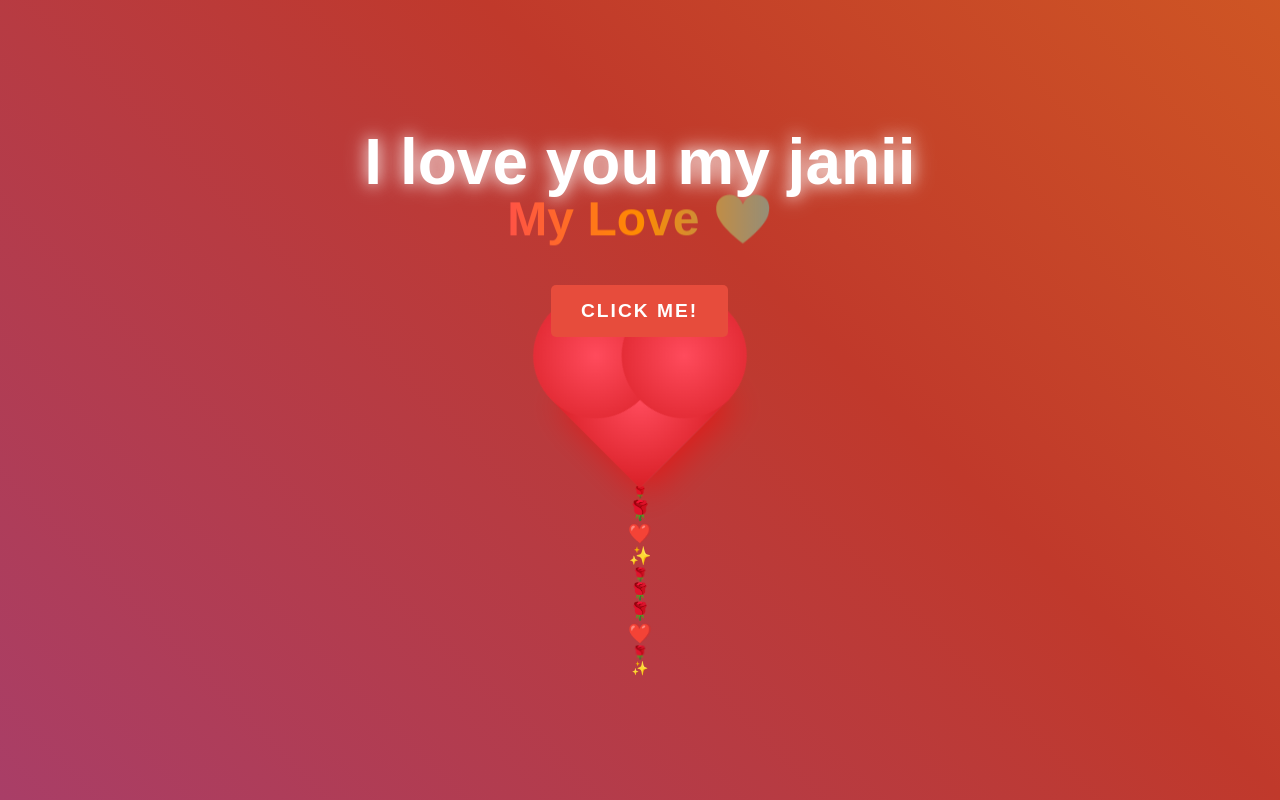
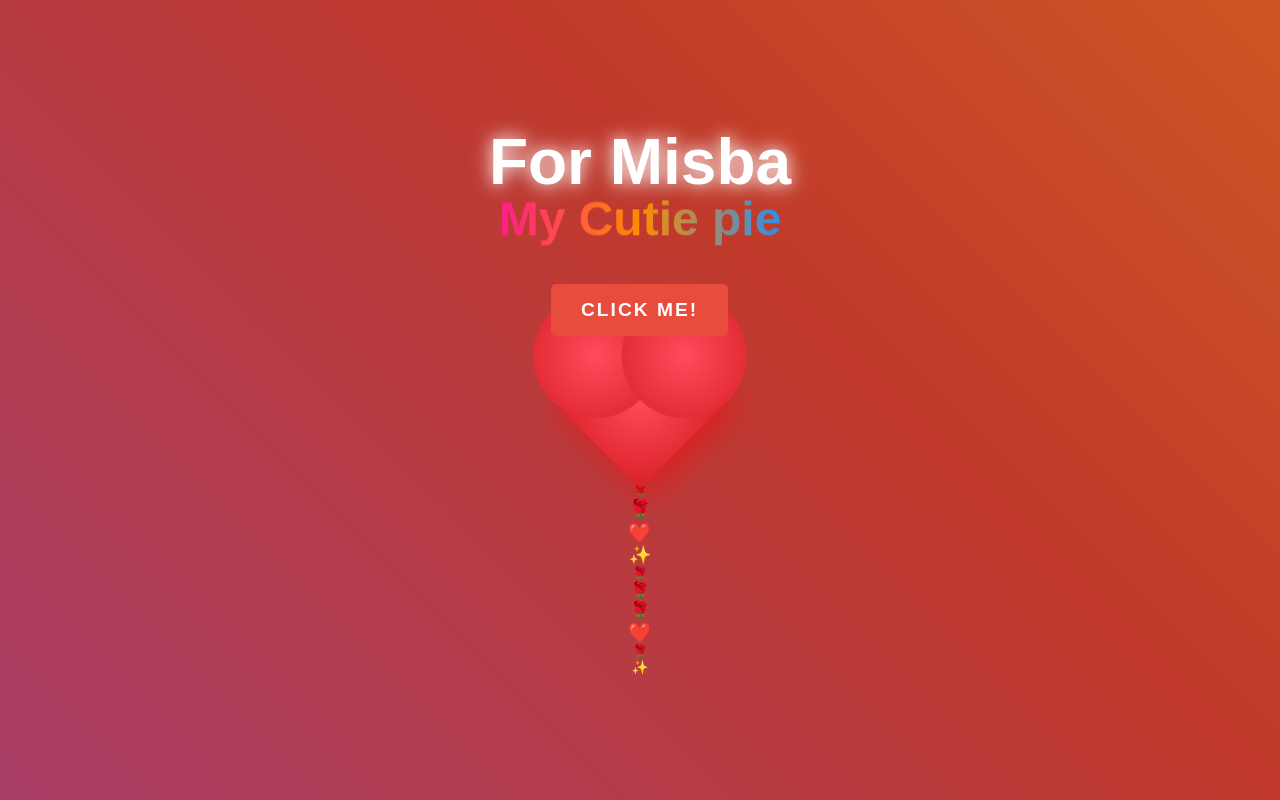
Before and after one commit to Abidd11/loveletter637, a plain HTML site: page main.html in a window 1280 px wide. Drawn offline with nearby package versions, Linux system fonts and the light colour scheme.

Commit message:
Update main.html

```diff
--- a/main.html
+++ b/main.html
@@ -140,8 +140,8 @@
 </head>
 <body>
     <div class="valentine-title">
-        <h1 class="main-title">I love you my janii</h1>
-        <h2 class="sub-title">My Love ❤️</h2>
+        <h1 class="main-title">For Misba</h1>
+        <h2 class="sub-title">My Cutie pie</h2>
     </div>
 
     <div class="heart-container">
```
